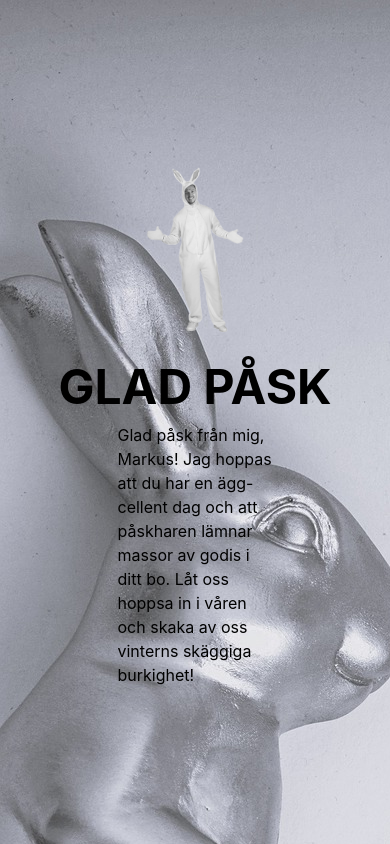
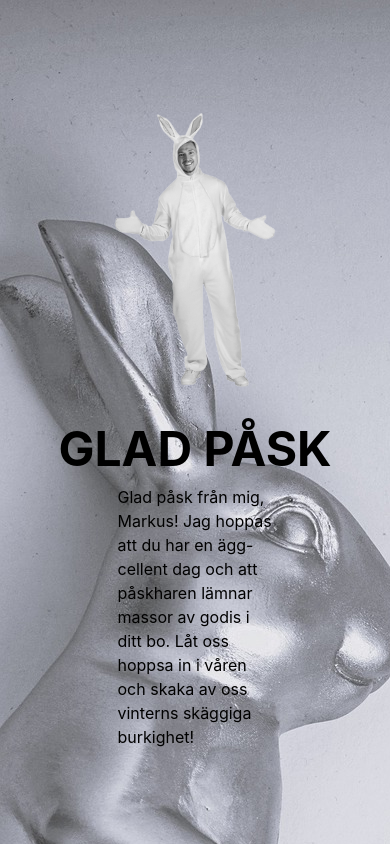
Before and after one commit to FrontFelix/portfolioWebsite, a React (Create React App) app: page /easter in a window 390 px wide. Built offline with nearby package versions, Linux system fonts and the light colour scheme.

Commit message:
width fix

```diff
--- a/src/pages/Easter.js
+++ b/src/pages/Easter.js
@@ -9,9 +9,9 @@ export default function Easter() {
       }}
       className="easter-bg px-10"
     >
-      <div className="items-center flex flex-col lg:flex-row justify-center lg:gap-12 gap-2 lg:w-3/5">
+      <div className="items-center flex flex-col xl:flex-row justify-center lg:gap-12 gap-2 lg:w-3/5">
         <img
-          className="w-3/5 md:w-1/3 lg:w-full mx-auto"
+          className="w-full mx-auto"
           src="./markusbg.png"
         />
         <div className="text-center lg:text-left">
```
